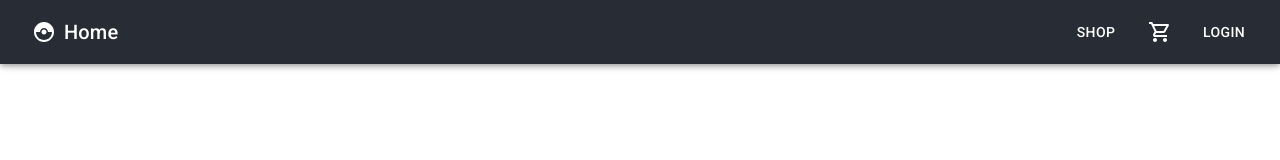
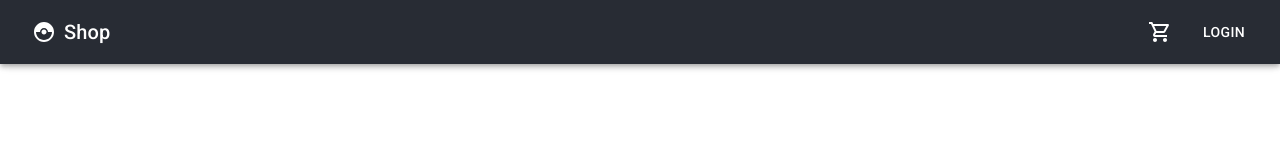
Before and after one commit to mafiageek/ptbc5-project3-frontend, a React (Create React App) app: page / in a window 1280 px wide. Shown: the top 160 px of the page. Built offline with nearby package versions, Linux system fonts and the light colour scheme.

Commit message:
added current user to check role

```diff
--- a/src/components/Header.js
+++ b/src/components/Header.js
@@ -1,4 +1,4 @@
-import React, { useEffect } from "react";
+import React, { useEffect, useState } from "react";
 import { useCart } from "../context/cart";
 import {
   AppBar,
@@ -21,6 +21,7 @@ const Header = () => {
   const navigate = useNavigate();
   const [cart] = useCart();
   const { isAuthenticated, loginWithRedirect, user, logout } = useAuth0();
+  const [currentUser, setCurrentUser] = useState({});
 
   const handleLogin = async () => {
     loginWithRedirect()
@@ -34,10 +35,14 @@ const Header = () => {
   };
 
   useEffect(() => {
-    if (user) {
+    if (isAuthenticated) {
       axios
         .get(`http://localhost:3001/users?email=${user.email}`)
         .then(({ data }) => {
+          setCurrentUser({
+            id: data[0].id,
+            role: data[0].role,
+          });
           if (data.length === 0) {
             axios.post(`http://localhost:3001/users`, {
               name: user.name,
@@ -48,9 +53,9 @@ const Header = () => {
           }
         });
     }
-  }, [user]);
+  }, [isAuthenticated, user?.email, user?.name, user?.sub]);
 
-  console.log(user);
+  console.log(currentUser);
   const handleLogout = async () => {
     logout({ logoutParams: { returnTo: window.location.origin } });
   };
@@ -64,15 +69,15 @@ const Header = () => {
         <Typography
           variant="h6"
           component={Link}
-          to={"/"}
+          to={"/products"}
           sx={{ flexGrow: 1, textDecoration: "none", color: "white" }}
         >
-          Home
+          Shop
         </Typography>
         <Stack direction="row" space={2}>
-          <Button color="inherit" onClick={() => navigate("/products")}>
+          {/* <Button color="inherit" onClick={() => navigate("/products")}>
             Shop
-          </Button>
+          </Button> */}
           <Button color="inherit" onClick={() => navigate("/cart")}>
             <Badge badgeContent={cart.length} color="primary">
               <ShoppingCartOutlined />
@@ -83,12 +88,22 @@ const Header = () => {
               Login
             </Button>
           )}
+          {currentUser?.role === "user" && (
+            <Button color="inherit" onClick={() => navigate("/dashboard")}>
+              DASHBOARD
+            </Button>
+          )}
+          {currentUser?.role === "admin" && (
+            <Button color="inherit" component={Link} to={"/admin"}>
+              Admin
+            </Button>
+          )}
           {isAuthenticated && (
             <>
               <Button color="inherit" onClick={handleLogout}>
                 Logout
               </Button>
-              <Avatar src={user.picture} />
+              <Avatar src={user.picture} sx={{ ml: 2 }} />
             </>
           )}
         </Stack>
```
